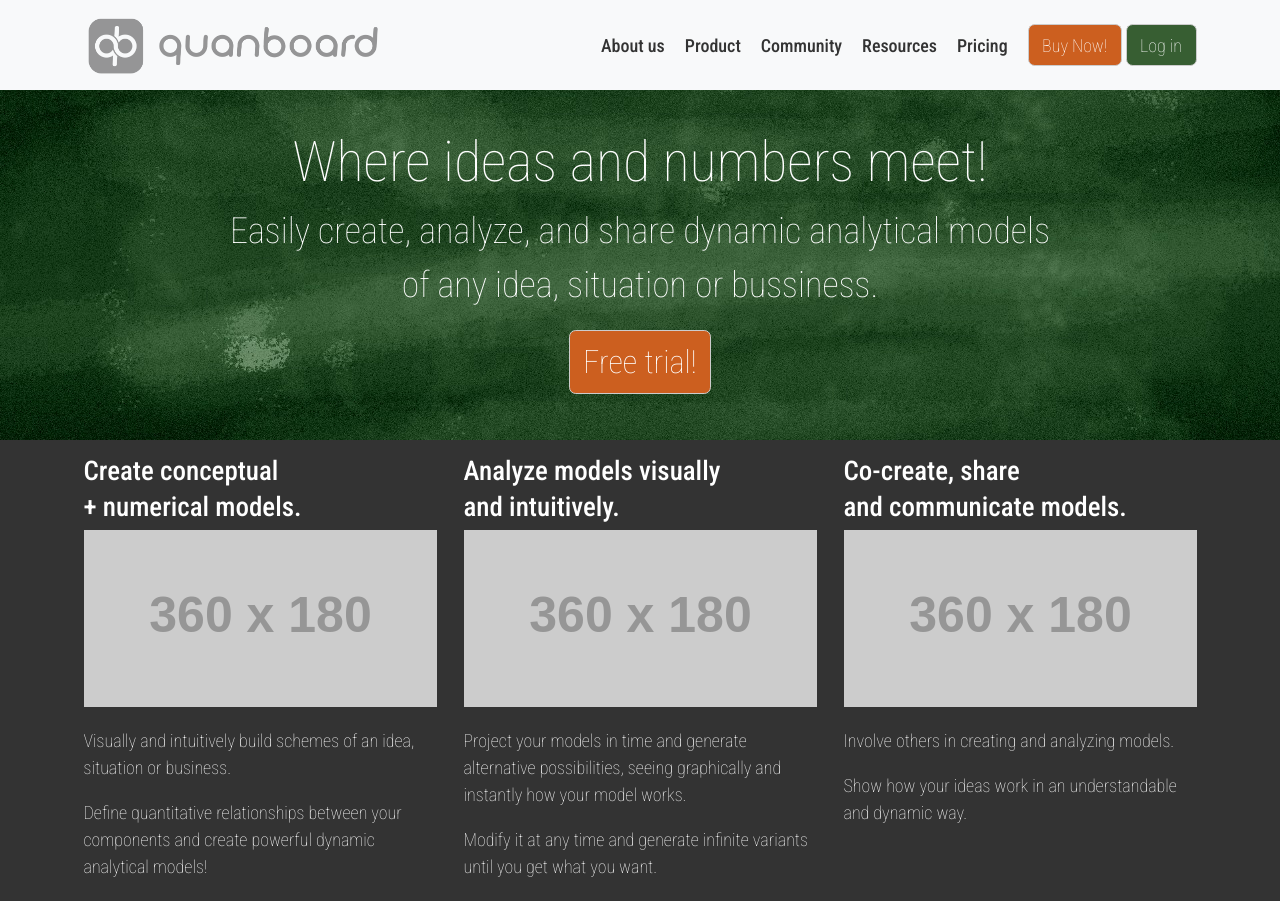
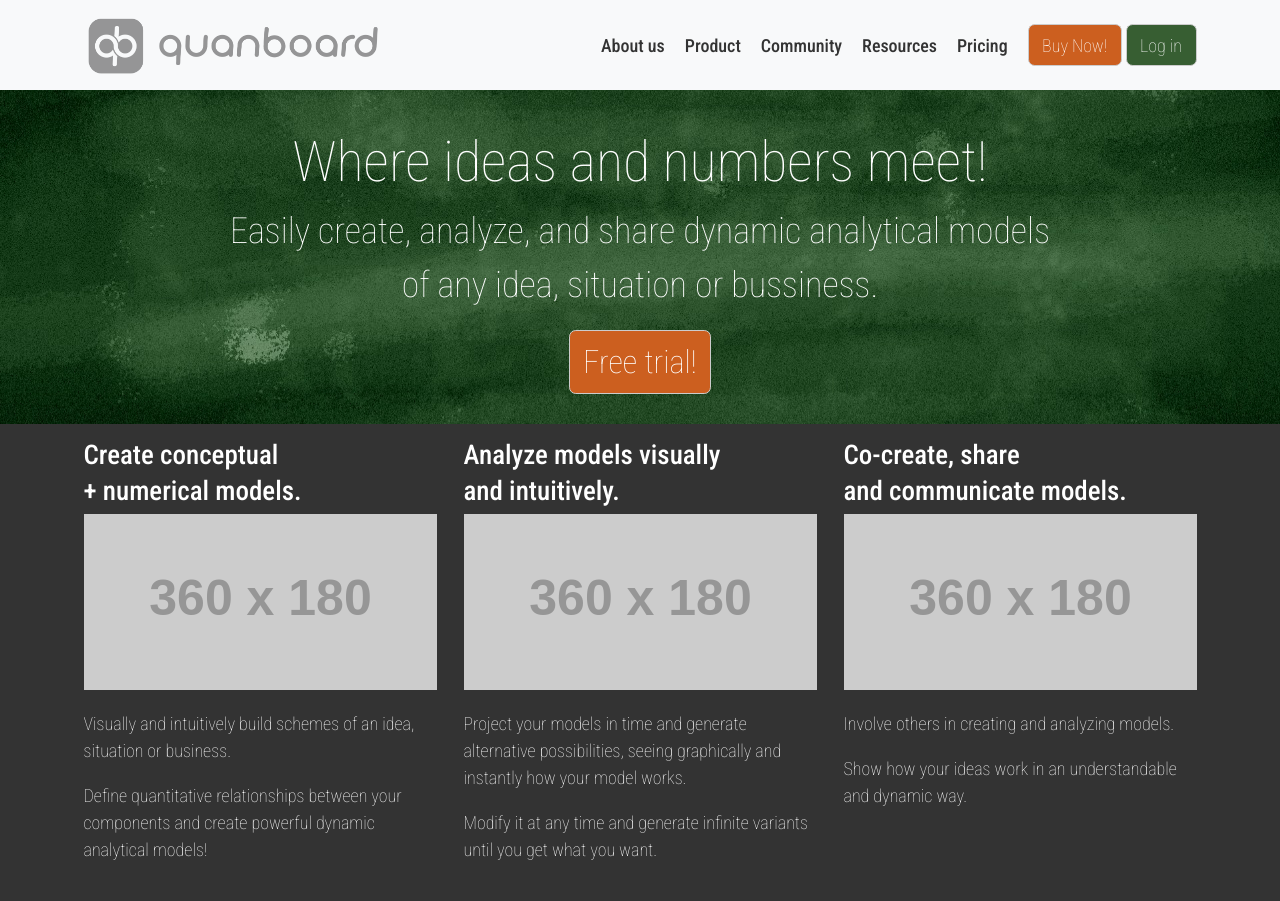
Before and after one commit to Guille19712209/Guille19712209-github.io, a plain HTML site: page landing.html in a window 1280 px wide. Shown: the top 901 px of the page. Drawn offline with nearby package versions, Linux system fonts and the light colour scheme; placeholder pictures from the web are drawn by us.

Commit message:
Add files via upload

```diff
--- a/landing.html
+++ b/landing.html
@@ -34,7 +34,7 @@
     display: block;
     padding: 30px;
     width: 100%;
-    height: 350px;
+    height: 100%;
     font-family:"Roboto Condensed", sans-serif;
     font-weight: 100;
     color: white;
```
